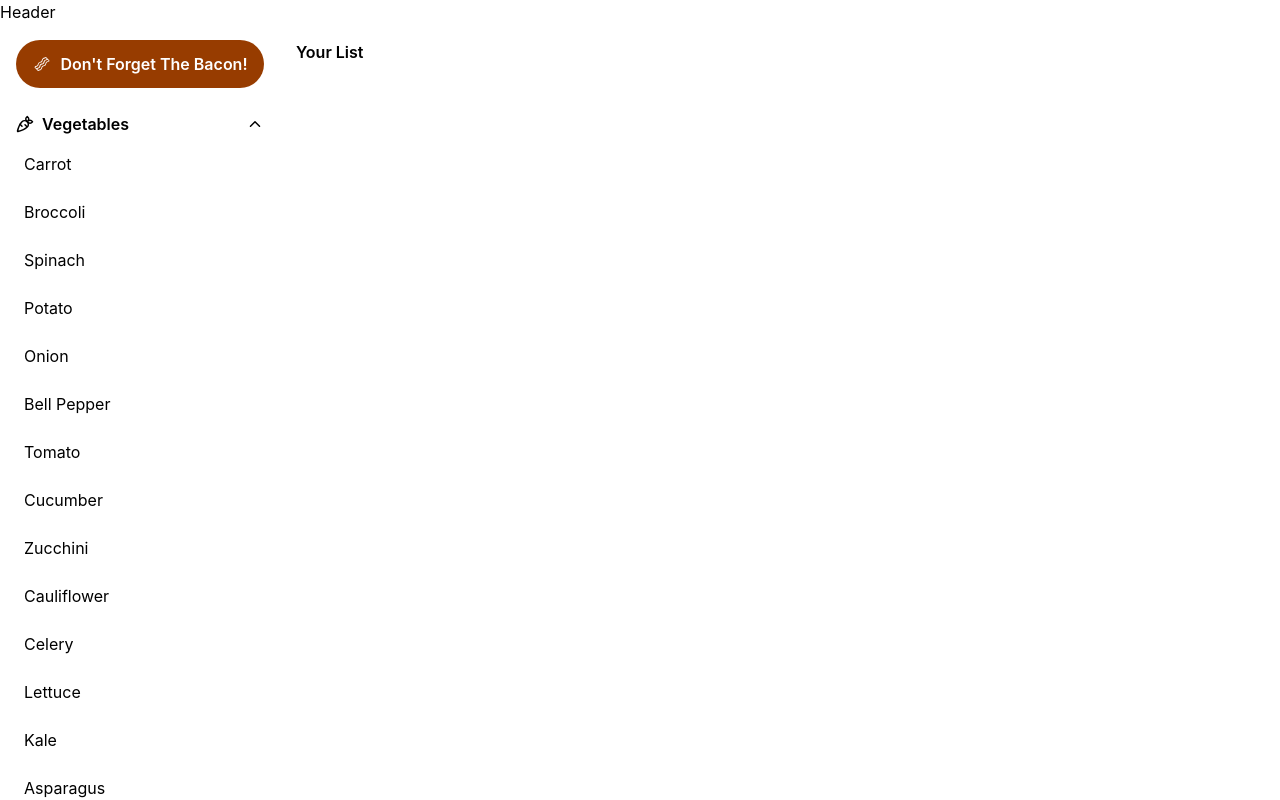
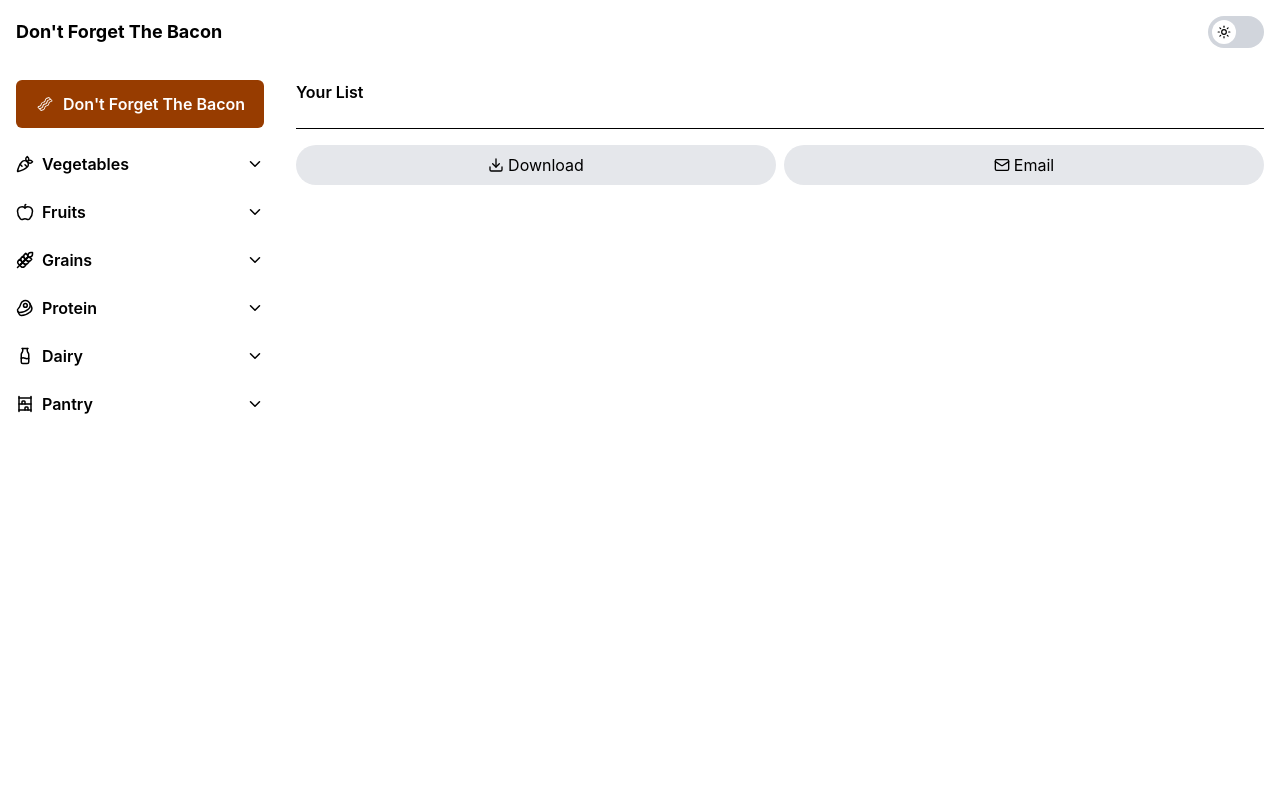
Before and after one commit to Riot-Mind-Studios-LLC/dont-forget-the-bacon, a React (Vite) app: page / in a window 1280 px wide. Shown: the top 800 px of the page. Built offline with nearby package versions, Linux system fonts and the light colour scheme.

Commit message:
Accordion: single-open behavior lifted to PresetPanel state, closed by default

```diff
--- a/src/App.jsx
+++ b/src/App.jsx
@@ -1,24 +1,22 @@
-// import assets
 // import dependancies
 import { useState } from "react";
 // import components
 import LayoutDashboard from "./components/LayoutDashboard";
 
-
 function App() {
-
   const [groceryList, setGroceryList] = useState([]);
+  const [isDarkMode, setIsDarkMode] = useState(false);
 
   return (
-    <>
-     <LayoutDashboard
-      groceryList={groceryList}
-      setGroceryList={setGroceryList}
-     />
-
-    </>
+    <div className={isDarkMode ? "dark" : ""}>
+      <LayoutDashboard
+        groceryList={groceryList}
+        setGroceryList={setGroceryList}
+        isDarkMode={isDarkMode}
+        setIsDarkMode={setIsDarkMode}
+      />
+    </div>
   )
-
 }
 
 export default App;
--- a/src/components/FeatureExportControls.jsx
+++ b/src/components/FeatureExportControls.jsx
@@ -1,9 +1,66 @@
 // import dependancies
+import { Download, Share2, Mail } from "lucide-react";
 // import components
 
-const FeatureExportControls = () => {
+const FeatureExportControls = ({ groceryList }) => {
+  const listAsText = () => {
+    return groceryList.map((item) => `- ${item.name}`).join("\n");
+  }
+
+  const handleDownload = () => {
+    const blob = new Blob([listAsText()], { type: "text/plain" });
+    const url = URL.createObjectURL(blob);
+    const link = document.createElement("a");
+    link.href = url;
+    link.download = "grocery-list.txt";
+    link.click();
+    URL.revokeObjectURL(url);
+  }
+
+  const handleShare = async () => {
+    if (navigator.share) {
+      await navigator.share({
+        title: "My Grocery List",
+        text: listAsText(),
+      });
+    }
+  }
+
+  const handleEmail = () => {
+    const subject = encodeURIComponent("My Grocery List");
+    const body = encodeURIComponent(listAsText());
+    window.location.href = `mailto:?subject=${subject}&body=${body}`;
+  }
+
   return (
-    <div>FeatureExportControls</div>
+    <div className="flex gap-2 mt-4 py-4 border-t">
+
+      <button
+        onClick={handleDownload}
+        className="flex items-center justify-center gap-1 flex-1 p-2 rounded-full bg-gray-200 dark:bg-gray-700 text-black dark:text-white hover:bg-gray-300 dark:hover:bg-gray-600 transition-colors"
+      >
+        <Download size={16} />
+        Download
+      </button>
+
+      {navigator.share && (
+        <button
+          onClick={handleShare}
+          className="flex items-center justify-center gap-1 flex-1 p-2 rounded-full bg-gray-200 dark:bg-gray-700 text-black dark:text-white hover:bg-gray-300 dark:hover:bg-gray-600 transition-colors"
+        >
+          <Share2 size={16} />
+          Share
+        </button>
+      )}
+
+      <button
+        onClick={handleEmail}
+        className="flex items-center justify-center gap-1 flex-1 p-2 rounded-full bg-gray-200 dark:bg-gray-700 text-black dark:text-white hover:bg-gray-300 dark:hover:bg-gray-600 transition-colors"
+      >
+        <Mail size={16} />
+        Email
+      </button>
+    </div>
   )
 }
 
--- a/src/components/FeatureThemeToggle.jsx
+++ b/src/components/FeatureThemeToggle.jsx
@@ -1,9 +1,21 @@
 // import dependancies
+import { Sun, Moon } from "lucide-react";
 // import components
 
-const FeatureThemeToggle = () => {
+const FeatureThemeToggle = ({ isDarkMode, setIsDarkMode }) => {
   return (
-    <div>FeatureThemeToggle</div>
+    <button
+      onClick={() => setIsDarkMode(!isDarkMode)}
+      className="relative w-14 h-8 rounded-full bg-gray-300 dark:bg-gray-700 transition-colors"
+    >
+      <span
+        className={`absolute top-1 left-1 w-6 h-6 rounded-full bg-white text-black flex items-center justify-center transition-transform ${
+          isDarkMode ? "translate-x-6" : "translate-x-0"
+        }`}
+      >
+        {isDarkMode ? <Moon size={14} /> : <Sun size={14} />}
+      </span>
+    </button>
   )
 }
 
--- a/src/components/LayoutDashboard.jsx
+++ b/src/components/LayoutDashboard.jsx
@@ -2,11 +2,15 @@
 // import components
 import PresetPanel from "./PresetPanel";
 import ListPanel from "./ListPanel";
+import FeatureThemeToggle from "./FeatureThemeToggle";
 
-const LayoutDashboard = ({ groceryList, setGroceryList }) => {
+const LayoutDashboard = ({ groceryList, setGroceryList, isDarkMode, setIsDarkMode }) => {
   return (
-    <div className="min-h-screen">
-      <header>Header</header>
+    <div className="min-h-screen bg-white dark:bg-gray-900 text-black dark:text-white">
+      <header className="flex items-center justify-between p-4">
+        <h1 className="font-bold text-lg">Don't Forget The Bacon</h1>
+        <FeatureThemeToggle isDarkMode={isDarkMode} setIsDarkMode={setIsDarkMode} />
+      </header>
       <main className="grid grid-cols-1 md:grid-cols-[280px_1fr]">
 
         {/* preset panel */}
--- a/src/components/ListItemCard.jsx
+++ b/src/components/ListItemCard.jsx
@@ -4,14 +4,14 @@ import { X } from "lucide-react";
 
 const ListItemCard = ({ name, icon: Icon, onRemove }) => {
   return (
-    <div className="flex items-center justify-between p-6 rounded-md bg-white">
+    <div className="flex items-center justify-between p-2 rounded-md bg-white dark:bg-gray-800 text-black dark:text-white">
       <div className="flex items-center gap-2">
         <Icon size={16} />
         <span>{name}</span>
       </div>
       <button
         onClick={() => onRemove(name)}
-        className="text-gray-400 hover:text-red-500 transition-colors"
+        className="text-gray-400 dark:text-gray-500 hover:text-red-500 transition-colors"
       >
         <X size={16} />
       </button>
--- a/src/components/ListPanel.jsx
+++ b/src/components/ListPanel.jsx
@@ -1,6 +1,7 @@
 // import dependancies
 // import components
 import ListItemCard from "./ListItemCard";
+import FeatureExportControls from "./FeatureExportControls";
 
 const ListPanel = ({ groceryList, setGroceryList }) => {
   const handleRemove = (name) => {
@@ -9,7 +10,7 @@ const ListPanel = ({ groceryList, setGroceryList }) => {
 
   return (
     <div className="p-4">
-      <h2 className="font-semibold mb-2">Your List</h2>
+      <h2 className="font-semibold mb-2 text-black dark:text-white">Your List</h2>
       <div className="grid grid-cols-1 md:grid-cols-2 lg:grid-cols-3 gap-3">
         {groceryList.map((item) => (
           <ListItemCard
@@ -20,6 +21,8 @@ const ListPanel = ({ groceryList, setGroceryList }) => {
           />
         ))}
       </div>
+
+      <FeatureExportControls groceryList={groceryList} />
     </div>
   )
 }
--- a/src/components/PresetCategory.jsx
+++ b/src/components/PresetCategory.jsx
@@ -1,17 +1,14 @@
 // import dependancies
-import { useState } from "react";
 import { ChevronDown, ChevronUp } from "lucide-react";
 // import components
 import PresetItemCard from "./PresetItemCard";
 
-const PresetCategory = ({ category, icon: Icon, items, onAdd }) => {
-  const [isOpen, setIsOpen] = useState(true);
-
+const PresetCategory = ({ category, icon: Icon, items, onAdd, isOpen, onToggle }) => {
   return (
     <div className="mb-6">
       <button
-        onClick={() => setIsOpen(!isOpen)}
-        className="flex items-center justify-between w-full gap-2 mb-2"
+        onClick={onToggle}
+        className="flex items-center justify-between w-full gap-2 mb-2 text-black dark:text-white"
       >
         <div className="flex items-center gap-2">
           <Icon size={18} />
--- a/src/components/PresetItemCard.jsx
+++ b/src/components/PresetItemCard.jsx
@@ -5,7 +5,7 @@ const PresetItemCard = ({ name, icon: Icon, onAdd }) => {
   return (
     <button
       onClick={() => onAdd({ name, icon: Icon })}
-      className="w-full text-left p-2 mb-2 rounded-md bg-white hover:bg-amber-100 transition-colors"
+      className="w-full text-left p-2 mb-2 rounded-md bg-white dark:bg-gray-800 text-black dark:text-white hover:bg-amber-100 dark:hover:bg-gray-700 transition-colors"
     >
       {name}
     </button>
--- a/src/components/PresetPanel.jsx
+++ b/src/components/PresetPanel.jsx
@@ -1,10 +1,13 @@
 // import dependancies
+import { useState } from "react";
 import presetCategories from "../data/presetItems";
 import { CiBacon } from "react-icons/ci";
 // import components
 import PresetCategory from "./PresetCategory";
 
 const PresetPanel = ({ groceryList, setGroceryList }) => {
+  const [openCategory, setOpenCategory] = useState(null);
+
   const handleAdd = (newItem) => {
     const alreadyExists = groceryList.some((item) => item.name === newItem.name);
     if (!alreadyExists) {
@@ -12,14 +15,18 @@ const PresetPanel = ({ groceryList, setGroceryList }) => {
     }
   }
 
+  const handleToggle = (category) => {
+    setOpenCategory(openCategory === category ? null : category);
+  }
+
   return (
     <div className="p-4">
       <button
         onClick={() => handleAdd({ name: "Bacon", icon: CiBacon })}
-        className="w-full flex items-center justify-center gap-2 p-3 mb-6 rounded-full bg-amber-800 text-white font-semibold hover:bg-amber-900 transition-colors"
+        className="w-full flex items-center justify-center gap-2 p-3 mb-6 rounded-md bg-amber-800 text-white font-semibold hover:bg-amber-900 transition-colors"
       >
         <CiBacon size={20} />
-        Don't Forget The Bacon!
+        Don't Forget The Bacon
       </button>
 
       {presetCategories.map((entry) => (
@@ -29,6 +36,8 @@ const PresetPanel = ({ groceryList, setGroceryList }) => {
           icon={entry.icon}
           items={entry.items}
           onAdd={handleAdd}
+          isOpen={openCategory === entry.category}
+          onToggle={() => handleToggle(entry.category)}
         />
       ))}
     </div>
--- a/src/data/presetItems.js
+++ b/src/data/presetItems.js
@@ -1,4 +1,4 @@
-import { Carrot, Apple, Wheat, Beef, Milk } from "lucide-react";
+import { Carrot, Apple, Wheat, Beef, Milk, ShelvingUnit } from "lucide-react";
 
 const presetCategories = [
   {
@@ -26,6 +26,11 @@ const presetCategories = [
     category: "Dairy",
     icon: Milk,
     items: ["Milk", "Cheddar Cheese", "Mozzarella", "Butter", "Greek Yogurt", "Sour Cream", "Cream Cheese", "Cottage Cheese", "Heavy Cream", "Parmesan", "Half and Half", "Whipped Cream", "Buttermilk", "Ricotta", "Yogurt", "Feta Cheese", "Swiss Cheese", "Ice Cream", "Condensed Milk", "Goat Cheese"]
+  },
+  {
+    category: "Pantry",
+    icon: ShelvingUnit,
+    items: ["Olive Oil", "Salt", "Black Pepper", "Sugar", "Flour", "Baking Soda", "Baking Powder", "Vanilla Extract", "Soy Sauce", "Pasta", "Canned Tomatoes", "Chicken Broth", "Honey", "Vinegar", "Peanut Butter", "Canned Beans", "Cereal", "Bread Crumbs", "Ketchup", "Mustard"]
   }
 ];
 
--- a/src/index.css
+++ b/src/index.css
@@ -1,3 +1,2 @@
 @import "tailwindcss";
-
-/* style below */
+@custom-variant dark (&:where(.dark, .dark *));
```
Also changed, not shown: _assets/bacon-logo.svg (added), 1 other file (tests, documents, lock files or other folders).
